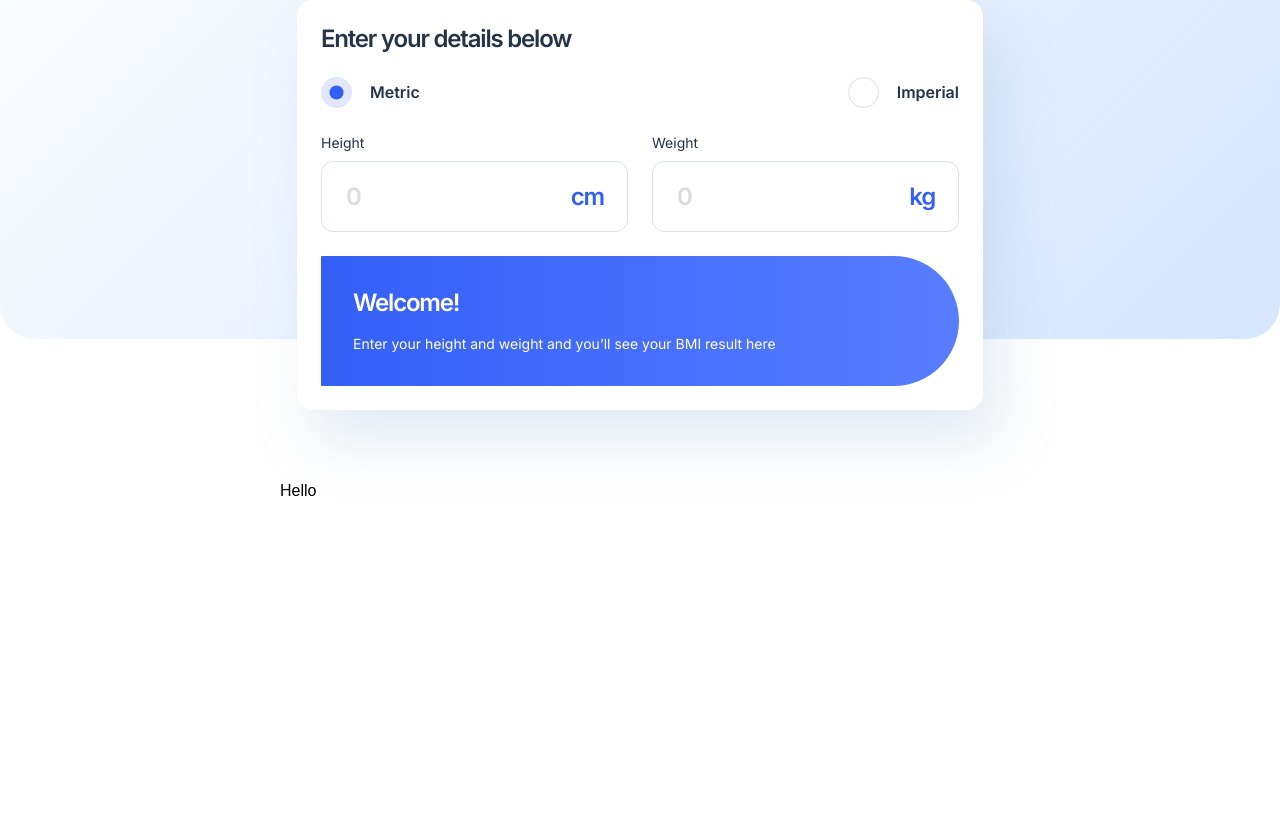
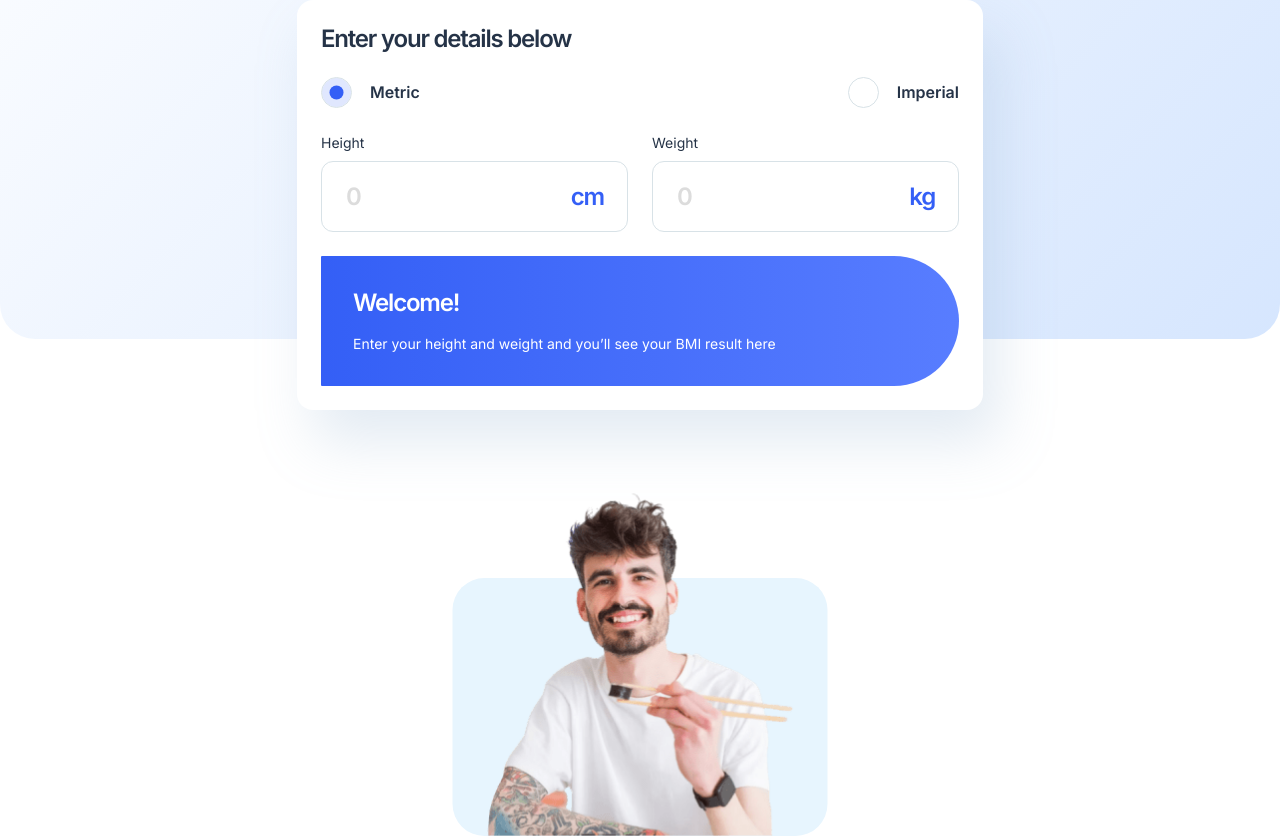
Before and after one commit to Urichcool/BMI-Calculator, a React (Create React App) app: page / in a window 1280 px wide. Shown: the part 301-1137 px from the top of the page. Before the commit the page ends 801 px from the top, so only its background shows below. Built offline with nearby package versions, Linux system fonts and the light colour scheme.

Commit message:
added-BMI-meaning-img

```diff
--- a/src/components/BMI-meaning/BMIMeaning.tsx
+++ b/src/components/BMI-meaning/BMIMeaning.tsx
@@ -1,7 +1,13 @@
-import React from 'react';
+import React from "react";
 
 function BMIMeaning() {
-    return <div className="bmi-meaning-container">Hello</div>;
+  return (
+    <section>
+      <div className="bmi-meaning-background">
+        <div className="bmi-meaning-image"></div>
+      </div>
+    </section>
+  );
 }
 
 export default BMIMeaning;
--- a/src/scss/components/BMI-meaning/_bmi-meaning.scss
+++ b/src/scss/components/BMI-meaning/_bmi-meaning.scss
@@ -1,3 +1,31 @@
-.bmi-meaning-container{
-    padding-top: 72px;
+.bmi-meaning-background {
+  margin-top: 168px;
+  height: 258px;
+  border-radius: 32px;
+  background: #e7f5fe;
+  max-width: 375px;
+  width: 100%;
+  position: absolute;
+  left: 50%;
+  transform: translate(-50%);
 }
+
+
+
+.bmi-meaning-image {
+  width: 311px;
+  height: 354px;
+  position: absolute;
+  background-image: url("../../../images/BMI-meaning-img-375px.png");
+  position: absolute;
+  background-repeat: no-repeat;
+  background-size: cover;
+  left: 50%;
+  transform: translate(-50%, -27%);
+   @media screen and (min-device-pixel-ratio: 2),
+    screen and (min-resolution: 192dpi),
+    (-webkit-min-device-pixel-ratio: 2),
+    screen and (min-resolution: 2dppx) {
+     background-image: url("../../../images/BMI-meaning-img-375px-retina.png");
+  }
+}
```
Also changed, not shown: src/images/BMI-meaning-img-375px-retina.png (added), src/images/BMI-meaning-img-375px.png (added).
